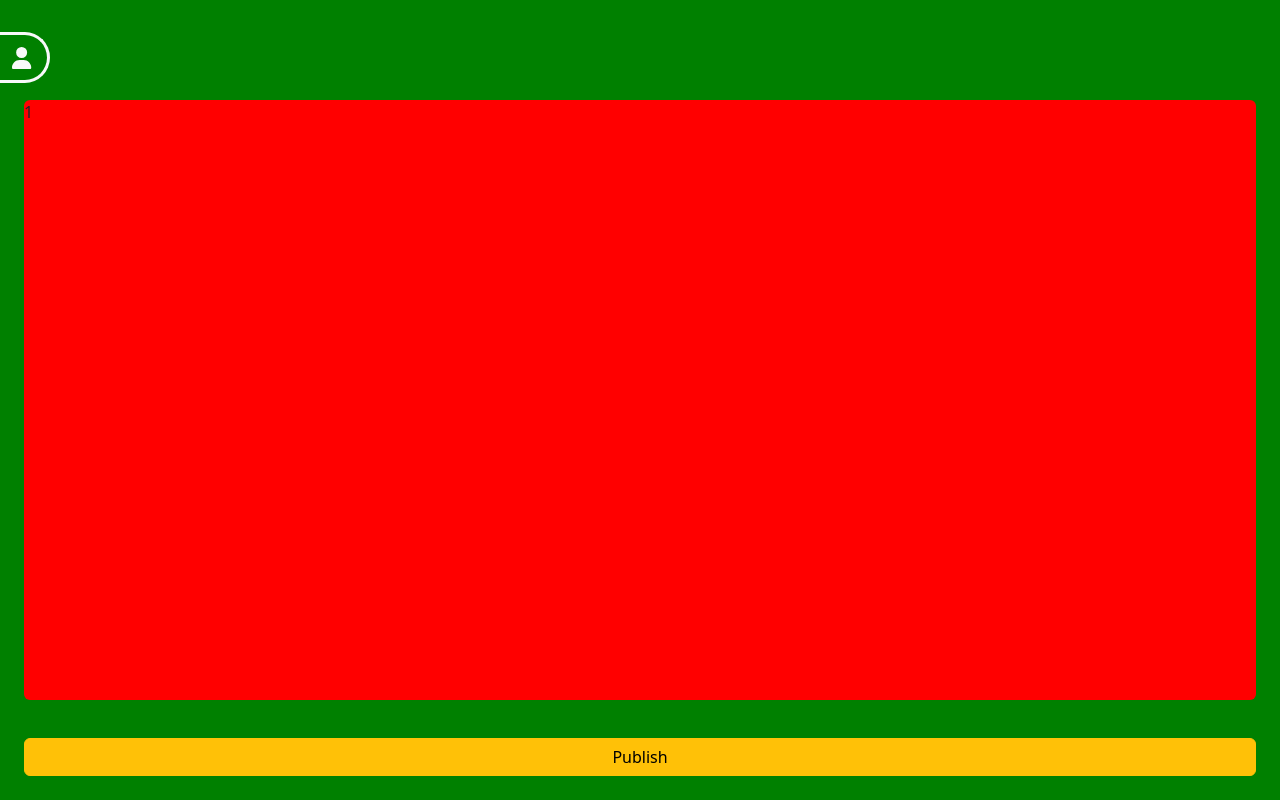
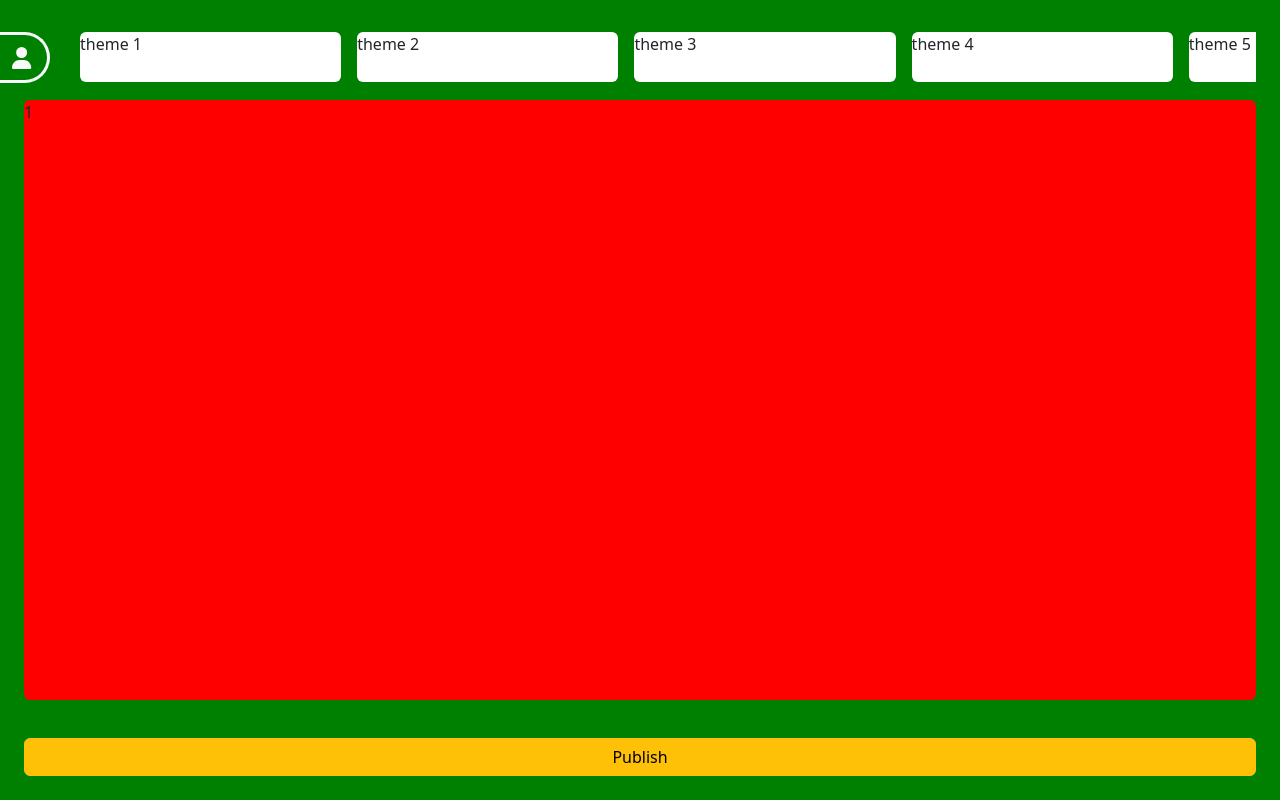
Before and after one commit to DimitrijeGlibic/novinator, a React (Create React App) app: page /write in a window 1280 px wide. Built offline with nearby package versions, Linux system fonts and the light colour scheme.

Commit message:
Add ThemeChoser to header - ???

```diff
--- a/src/write/ThemeChoser.js
+++ b/src/write/ThemeChoser.js
@@ -13,7 +13,7 @@ const ThemeChoser = () => {
     <ThemeChoserWrapper>
       <Swiper
         spaceBetween={16}
-        slidesPerView={3.3}
+        slidesPerView={4.3}
         style={{ width: "100%" }}
       >
         {renerThemeSlides()}
@@ -25,7 +25,7 @@ const ThemeChoser = () => {
 export default ThemeChoser;
 
 const SingleThemeSlide = styled.div`
-  height: 70px;
+  height: 50px;
   width: 100%;
   background-color: #fff;
   border-radius: 6px;
--- a/src/write/Write.js
+++ b/src/write/Write.js
@@ -1,6 +1,7 @@
 import { Button } from "react-bootstrap";
 import styled from "styled-components";
 import { Swiper, SwiperSlide } from "swiper/react";
+import ThemeChoser from "./ThemeChoser";
 
 const Write = () => {
   const renderSlidesPreview = () => {
@@ -13,6 +14,9 @@ const Write = () => {
 
   return (
     <WriteWrapper>
+      <ThemeChoserWrapper>
+        <ThemeChoser />
+      </ThemeChoserWrapper>
       <Swiper
         spaceBetween={16}
         slidesPerView={1}
@@ -49,3 +53,10 @@ const PublishButton = styled(Button)`
   left: 24px;
   right: 24px;
 `;
+
+const ThemeChoserWrapper = styled.div`
+  position: absolute;
+  right: 24px;
+  left: 80px;
+  top: 32px;
+`;
```
